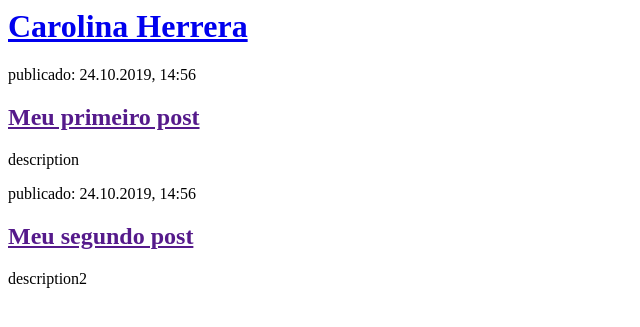
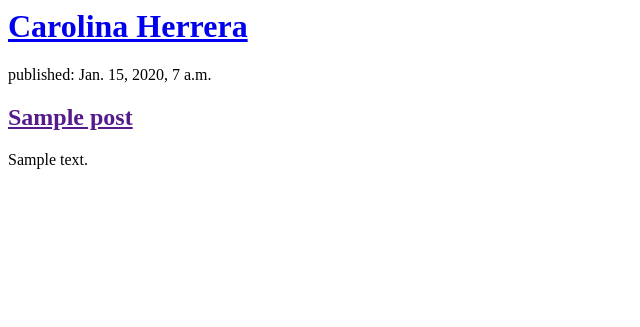
Before and after one commit to carolherrera/my-first-blog, a Django app: template blog/templates/blog/post_list.html in a window 1280 px wide. Shown: the top 327 px of the page, without its empty margins (0-640 px from the left). Run offline with Django 3.2, Linux system fonts and the light colour scheme; the template is opened without the code that fills it: values that come from a table or form of the project are taken from there, others are empty; tables that the repository leaves empty hold one stand-in row (values such as "Sample post").

Commit message:
Modified templates to display posts from database.

```diff
--- a/blog/templates/blog/post_list.html
+++ b/blog/templates/blog/post_list.html
@@ -4,19 +4,15 @@
     </head>
     <body>
         <div>
-            <h1><a href="/">Carolina Herrera</a></h1>
-        </div>
+    <h1><a href="/">Carolina Herrera</a></h1>
+</div>
 
-        <div>
-            <p>publicado: 24.10.2019, 14:56</p>
-            <h2><a href="">Meu primeiro post</a></h2>
-            <p>description</p>
-        </div>
-
-        <div>
-            <p>publicado: 24.10.2019, 14:56</p>
-            <h2><a href="">Meu segundo post</a></h2>
-            <p>description2</p>
-        </div>
+{% for post in posts %}
+    <div>
+        <p>published: {{ post.published_date }}</p>
+        <h2><a href="">{{ post.title }}</a></h2>
+        <p>{{ post.text|linebreaksbr }}</p>
+    </div>
+{% endfor %}
     </body>
-</html
+</html>
--- a/blog/views.py
+++ b/blog/views.py
@@ -1,4 +1,8 @@
 from django.shortcuts import render
+from django.utils import timezone
+from .models import Post
+
 
 def post_list(request):
-    return render(request, 'blog/post_list.html', {})
+    posts = Post.objects.filter(published_date__lte=timezone.now()).order_by('published_date')
+    return render(request, 'blog/post_list.html', {'posts': posts})
```
